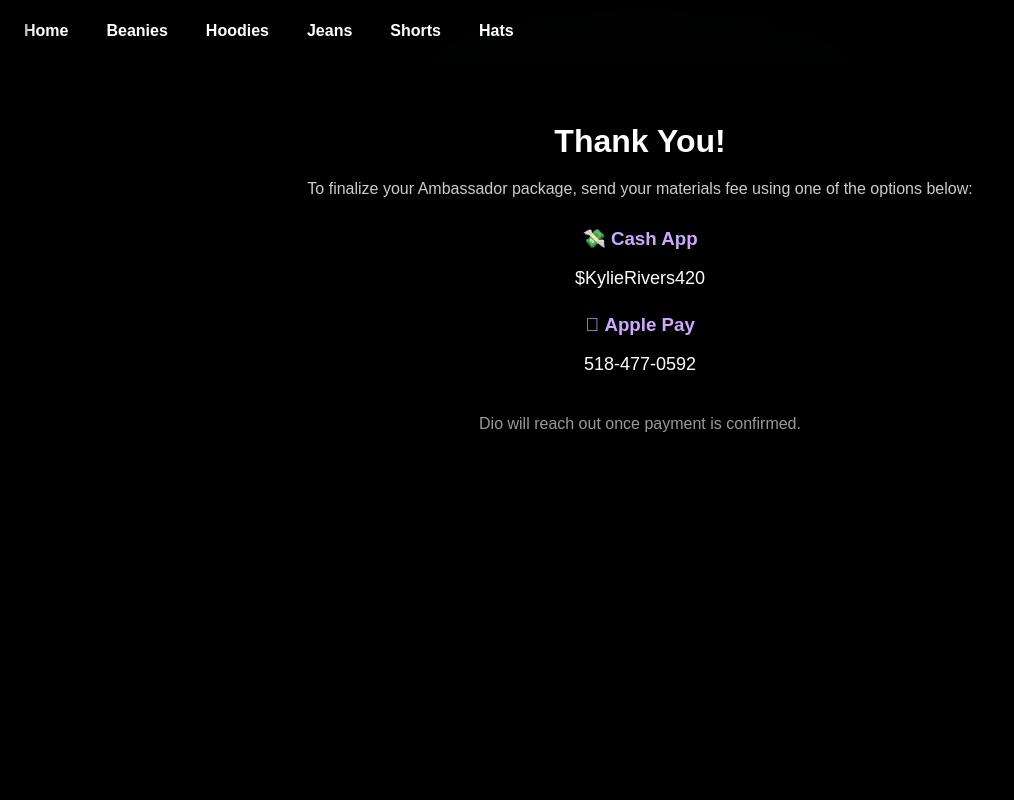
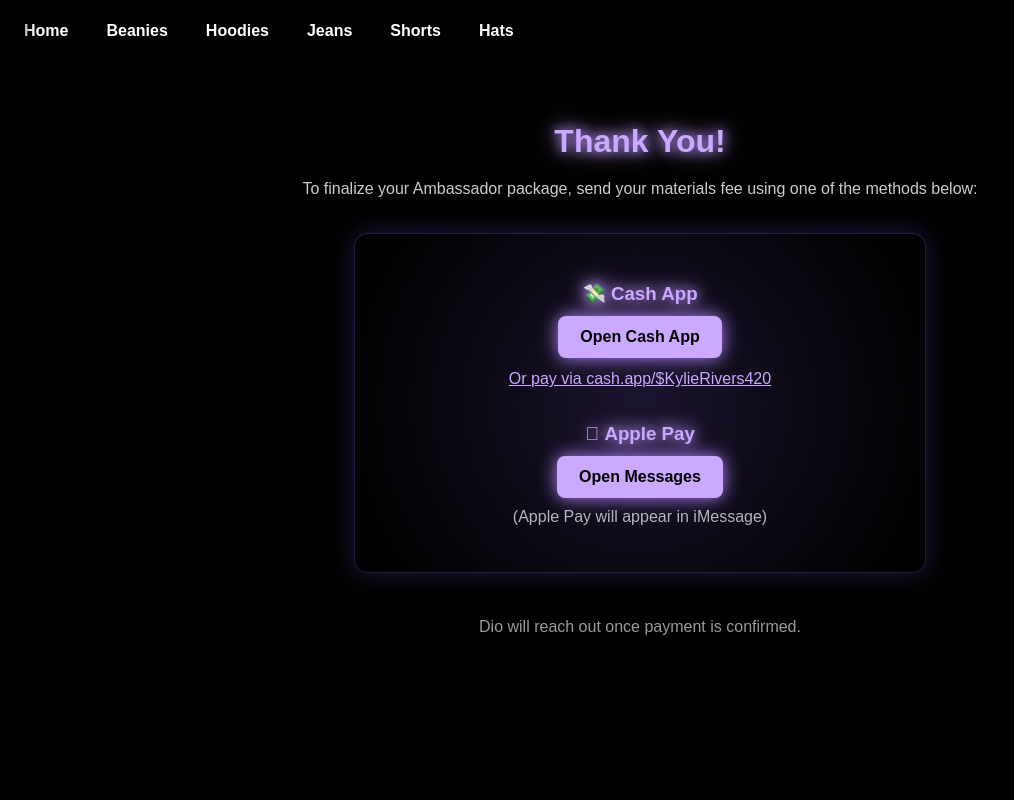
Before and after one commit to eightstudios-gittyhub/eightstudios-site, a Next.js app: page /ambassador-thanks in a window 1280 px wide. Shown: the top 800 px of the page, without its empty margins (0-1014 px from the left). Built offline with nearby package versions, Linux system fonts and the light colour scheme.

Commit message:
Update page.jsx

```diff
--- a/app/ambassador-thanks/page.jsx
+++ b/app/ambassador-thanks/page.jsx
@@ -1,4 +1,9 @@
 export default function AmbassadorThanks() {
+  const glow = {
+    color: "#caa9ff",
+    textShadow: "0 0 12px #b388ff, 0 0 22px #caa9ff",
+  };
+
   return (
     <main
       style={{
@@ -9,24 +14,89 @@
         textAlign: "center",
       }}
     >
-      <h1 style={{ fontSize: "32px", marginBottom: "20px" }}>Thank You!</h1>
+      <h1 style={{ fontSize: "32px", marginBottom: "20px", ...glow }}>
+        Thank You!
+      </h1>
 
-      <p style={{ marginBottom: "30px", opacity: 0.8 }}>
-        To finalize your Ambassador package, send your materials fee using one
-        of the options below:
+      <p style={{ marginBottom: "35px", opacity: 0.8 }}>
+        To finalize your Ambassador package, send your materials fee using one of
+        the methods below:
       </p>
 
-      <div style={{ marginBottom: "25px" }}>
-        <h3 style={{ marginBottom: "6px", color: "#caa9ff" }}>💸 Cash App</h3>
-        <p style={{ fontSize: "18px" }}>$KylieRivers420</p>
+      <div
+        style={{
+          maxWidth: "520px",
+          margin: "0 auto",
+          background:
+            "radial-gradient(circle at center, rgba(150,110,255,0.18) 0%, rgba(0,0,0,0.85) 90%)",
+          padding: "30px 25px",
+          borderRadius: "14px",
+          border: "1px solid rgba(140,100,255,0.25)",
+          boxShadow: "0 0 25px rgba(140,100,255,0.25)",
+        }}
+      >
+
+        {/* CASH APP */}
+        <h3 style={{ marginBottom: "6px", ...glow }}>💸 Cash App</h3>
+
+        <a
+          href="cashapp://send?recipient=$KylieRivers420"
+          style={{
+            display: "inline-block",
+            marginTop: "5px",
+            padding: "12px 22px",
+            backgroundColor: "#caa9ff",
+            color: "black",
+            borderRadius: "8px",
+            fontWeight: "bold",
+            fontSize: "16px",
+            textDecoration: "none",
+            boxShadow: "0 0 18px #b388ff",
+          }}
+        >
+          Open Cash App
+        </a>
+
+        {/* WEB FALLBACK */}
+        <p style={{ marginTop: "12px" }}>
+          <a
+            href="https://cash.app/$KylieRivers420"
+            target="_blank"
+            style={{ color: "#caa9ff" }}
+          >
+            Or pay via cash.app/$KylieRivers420
+          </a>
+        </p>
+
+        {/* APPLE PAY */}
+        <div style={{ marginTop: "35px" }}>
+          <h3 style={{ marginBottom: "6px", ...glow }}> Apple Pay</h3>
+
+          <a
+            href="sms:5184770592"
+            style={{
+              display: "inline-block",
+              marginTop: "5px",
+              padding: "12px 22px",
+              backgroundColor: "#caa9ff",
+              color: "black",
+              borderRadius: "8px",
+              fontWeight: "bold",
+              fontSize: "16px",
+              textDecoration: "none",
+              boxShadow: "0 0 18px #b388ff",
+            }}
+          >
+            Open Messages
+          </a>
+
+          <p style={{ marginTop: "10px", opacity: 0.7 }}>
+            (Apple Pay will appear in iMessage)
+          </p>
+        </div>
       </div>
 
-      <div style={{ marginBottom: "25px" }}>
-        <h3 style={{ marginBottom: "6px", color: "#caa9ff" }}> Apple Pay</h3>
-        <p style={{ fontSize: "18px" }}>518-477-0592</p>
-      </div>
-
-      <p style={{ marginTop: "40px", opacity: 0.6 }}>
+      <p style={{ marginTop: "45px", opacity: 0.6 }}>
         Dio will reach out once payment is confirmed.
       </p>
     </main>
```
